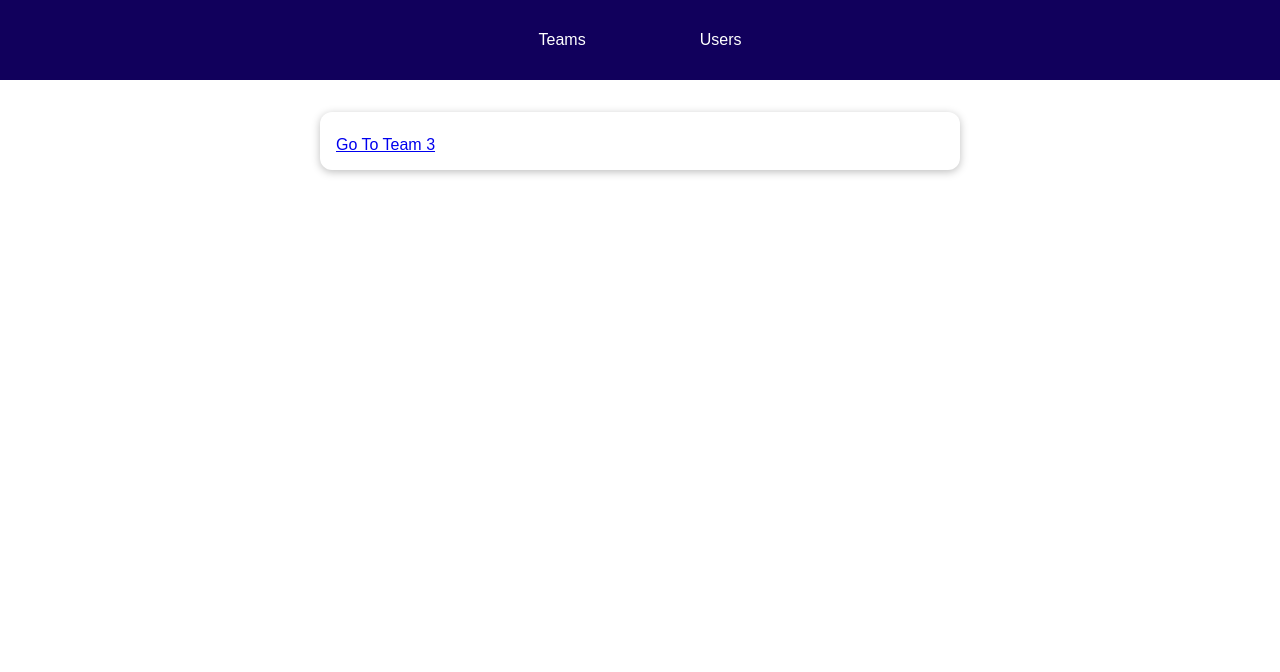
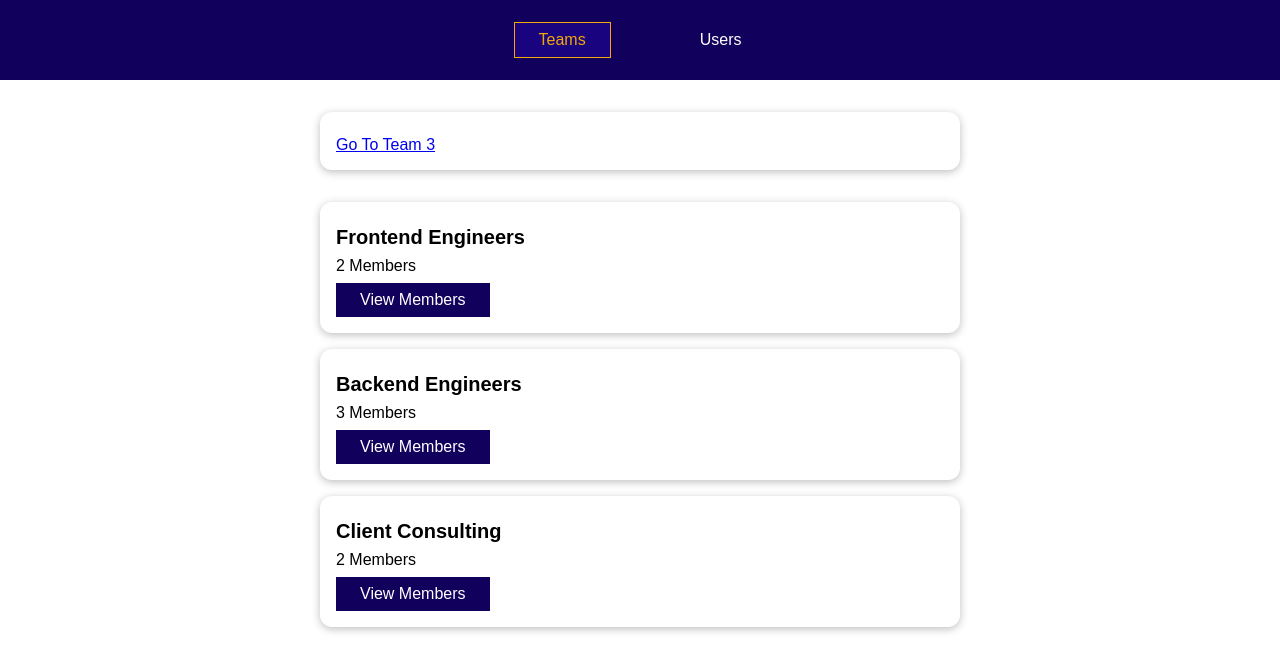
Before and after one commit to Benneee/relearning-vue, a Vue app in the folder routing-01-starting-setup/: page /teams/1 in a window 1280 px wide. Shown: the top 672 px of the page. Built offline with nearby package versions, Linux system fonts and the light colour scheme.

Commit message:
Feat: nested routes, named routes and location objects

```diff
--- a/routing-01-starting-setup/src/components/teams/TeamsItem.vue
+++ b/routing-01-starting-setup/src/components/teams/TeamsItem.vue
@@ -2,7 +2,7 @@
   <li>
     <h3>{{ name }}</h3>
     <div class="team-members">{{ memberCount }} Members</div>
-    <router-link :to="`/teams/${teamId}`">View Members</router-link>
+    <router-link :to="teamMembersLink">View Members</router-link>
   </li>
 </template>
 
@@ -10,6 +10,15 @@
 export default {
   name: 'TeamsItem',
   props: ['name', 'memberCount', 'teamId'],
+
+  computed: {
+    teamMembersLink() {
+      return {
+        name: 'team-members',
+        params: { teamId: this.teamId },
+      };
+    },
+  },
 };
 </script>
 
--- a/routing-01-starting-setup/src/components/teams/TeamsList.vue
+++ b/routing-01-starting-setup/src/components/teams/TeamsList.vue
@@ -1,4 +1,6 @@
 <template>
+  <section>
+    <router-view></router-view>
     <ul>
       <teams-item
         v-for="team in teams"
@@ -8,6 +10,7 @@
         :member-count="team.members.length"
       ></teams-item>
     </ul>
+  </section>
 </template>
 
 <script>
--- a/routing-01-starting-setup/src/main.js
+++ b/routing-01-starting-setup/src/main.js
@@ -15,17 +15,21 @@ const router = createRouter({
       redirect: '/teams',
     },
     {
+      name: 'teams',
       path: '/teams',
       component: TeamsList,
+      children: [
+        {
+          name: 'team-members',
+          path: ':teamId',
+          component: TeamMembers,
+          props: true,
+        },
+      ],
     },
     {
       path: '/users',
       component: UsersList,
-    },
-    {
-      path: '/teams/:teamId',
-      component: TeamMembers,
-      props: true,
     },
     {
       path: '/:notFound(.*)',
```
Lines whose indentation alone changed are shown as unchanged.
